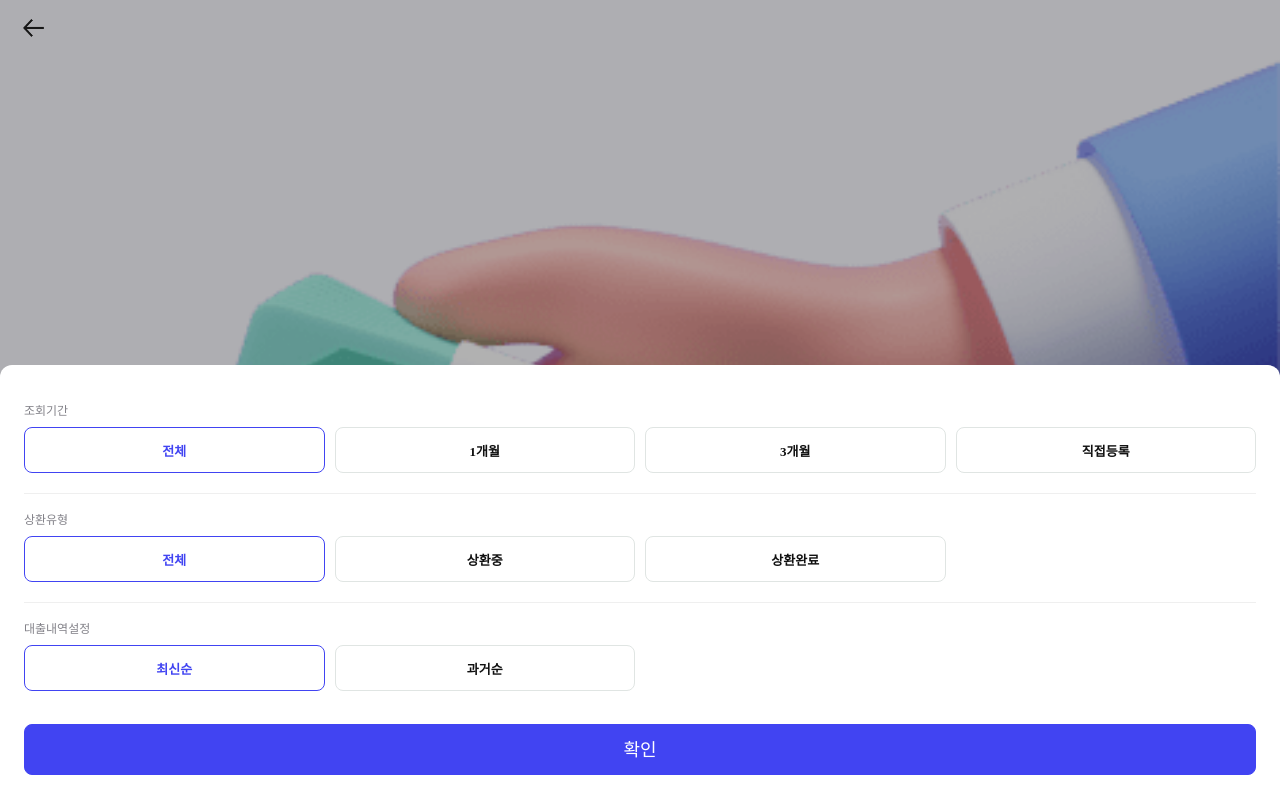
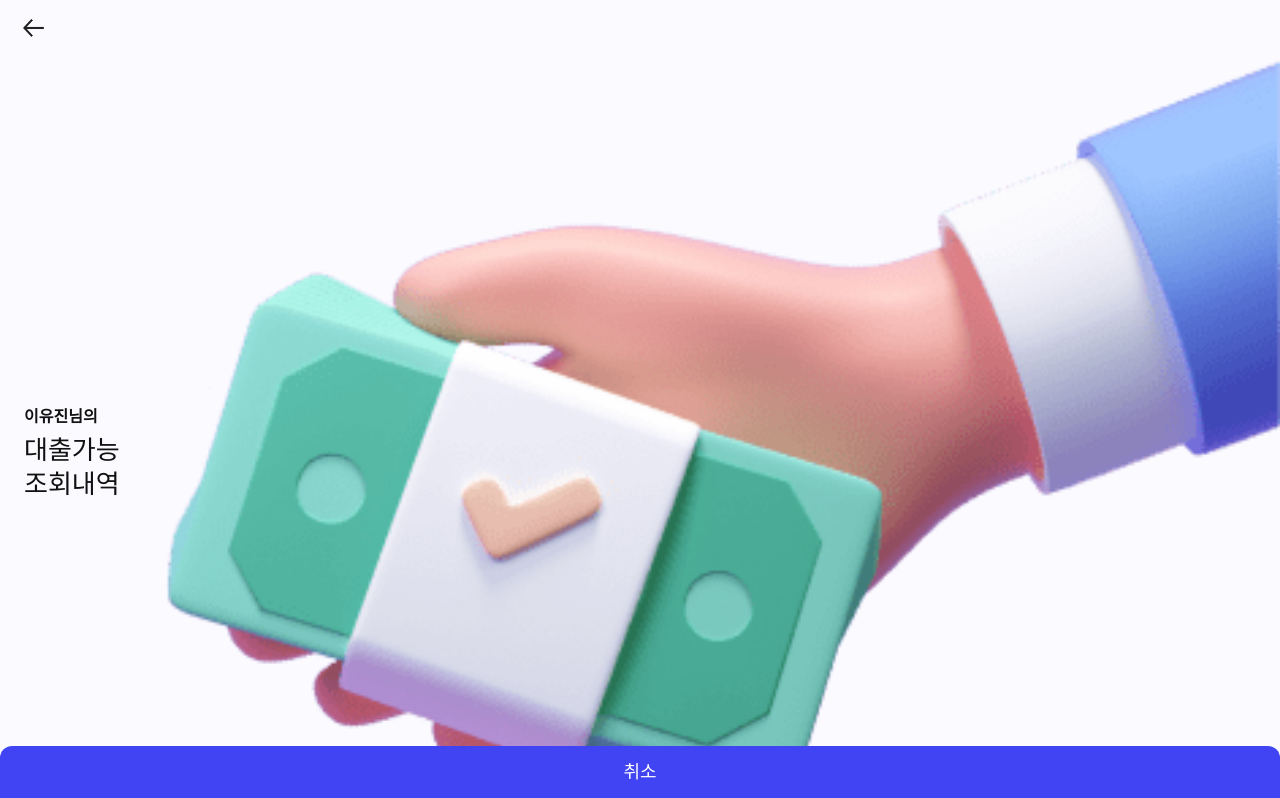
Before and after one commit to kik87827/teaching_cash_export, a plain HTML site: page lend_possible_history.html in a window 1280 px wide. Shown: the top 798 px of the page. Drawn offline with Linux system fonts and the light colour scheme; a web font is replaced by a local one.

Commit message:
[자체검수] 수정

```diff
--- a/lend_possible_history.html
+++ b/lend_possible_history.html
@@ -87,14 +87,13 @@
 	</div>
 	<script>
 		$(function() {
+			//필터 클릭시
 			$("#btn_filter").on("click", function() {
 				dimLayerShow({
 					target: "#option_layer_filter"
 				});
 			});
-			dimLayerShow({
-				target: "#option_layer_filter"
-			});
+			//dimLayerShow({target : "#option_layer_filter" });
 		});
 	</script>
 	<!-- 필터 클릭시 -->
```
